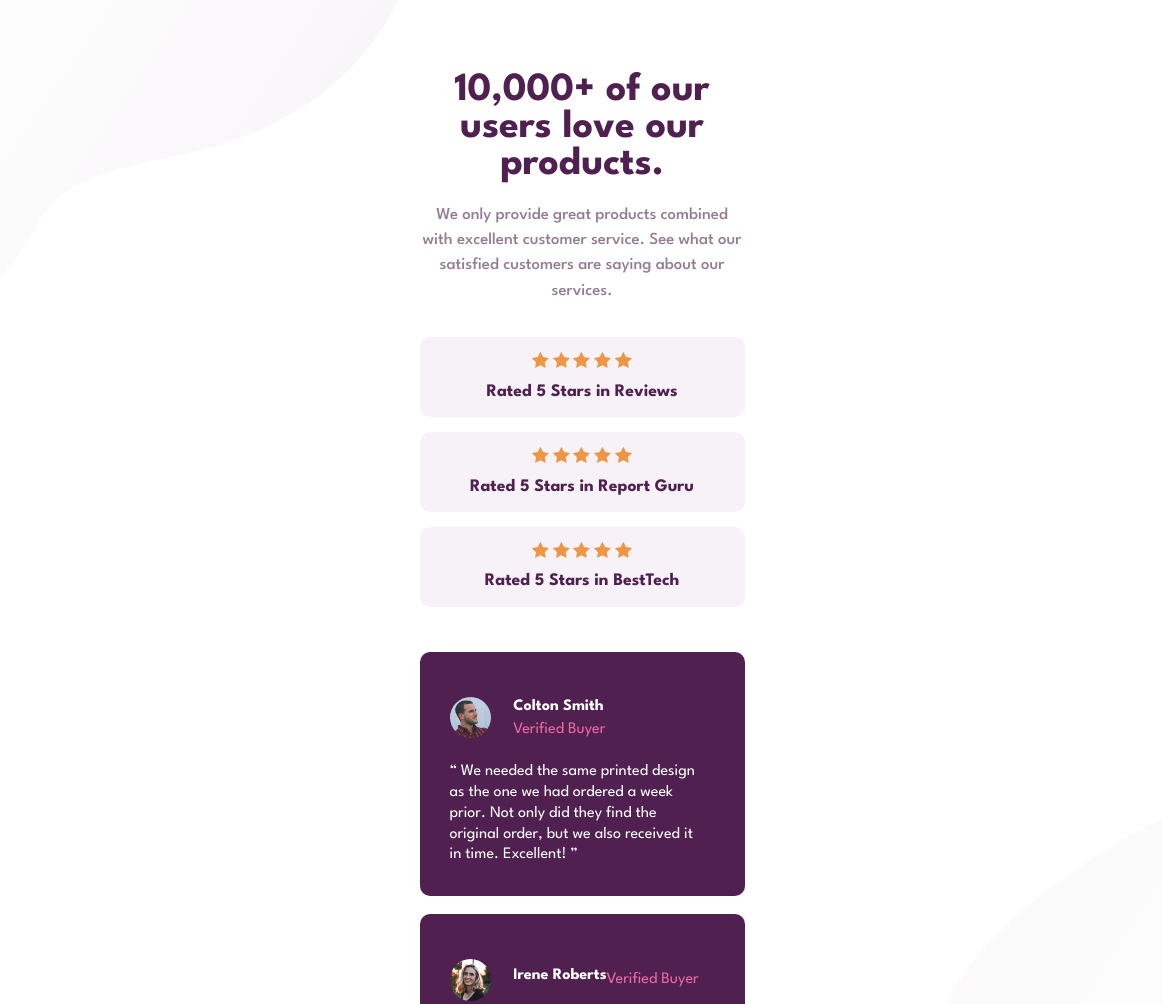
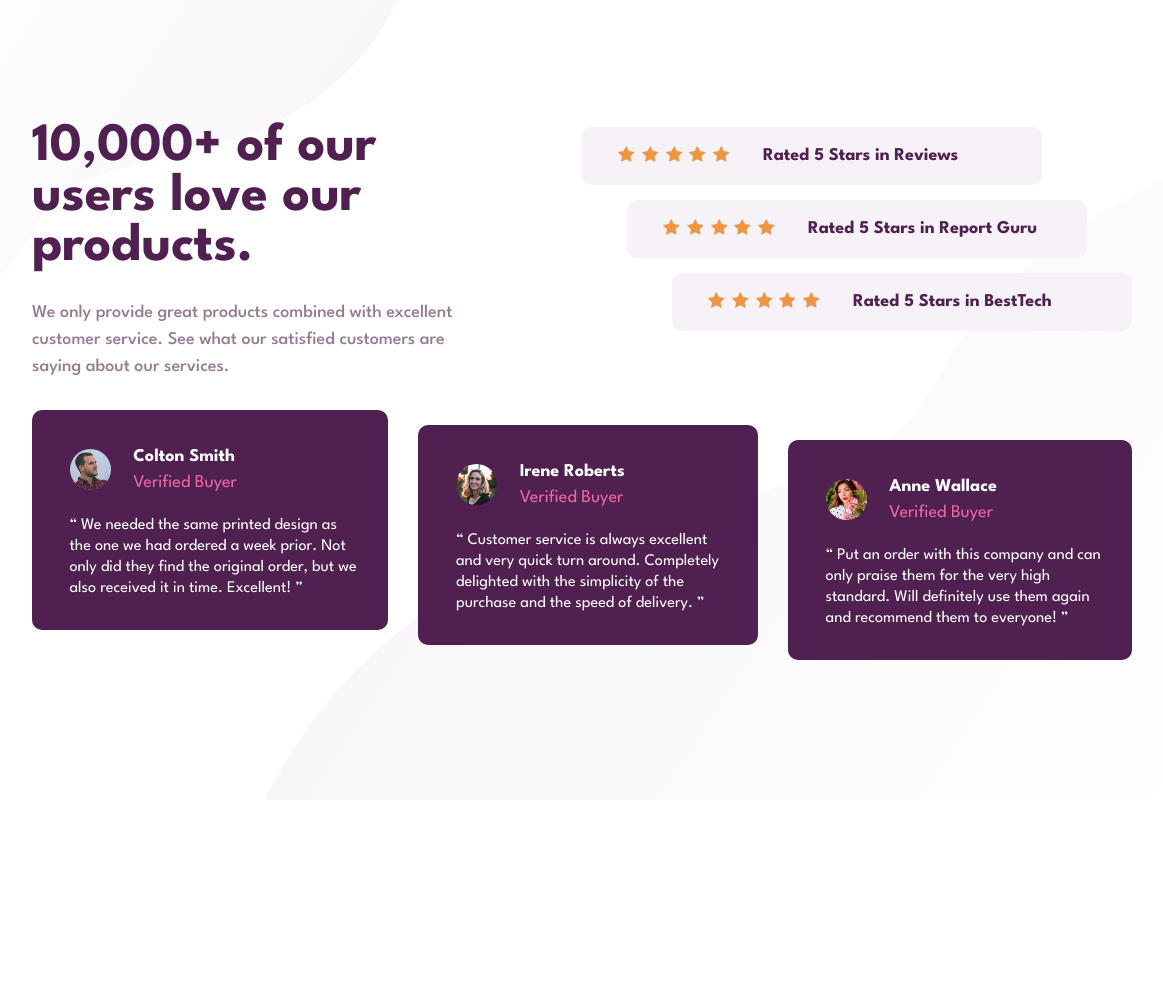
Before and after one commit to banece/social-proof-section, a plain HTML site: page index.html in a window 1536 px wide. Shown: the top 1004 px of the page, without its empty margins (186-1349 px from the left). After the commit the page ends 800 px from the top, so only its background shows below. Drawn offline with Linux system fonts and the light colour scheme.

Commit message:
last commit

```diff
--- a/index.html
+++ b/index.html
@@ -17,9 +17,7 @@
     <title>Frontend Mentor | Social proof section</title>
   </head>
   <body>
-    <div class="container">
     <article>
-
         <header>
           <h1>10,000+ of our users love our products.</h1>
           <p>
@@ -30,15 +28,35 @@
 
         <section class="rating">
           <section>
-            <div class="stars alt="5 star rating"></div>
+            <div class="stars">
+              <img src="./images/icon-star.svg"/>
+              <img src="./images/icon-star.svg"/>
+              <img src="./images/icon-star.svg"/>
+              <img src="./images/icon-star.svg"/>
+              <img src="./images/icon-star.svg"/>
+            </div>
             <p>Rated 5 Stars in Reviews</p>
           </section>
+
           <section>
-            <div class="stars alt="5 star rating"></div>
+            <div class="stars">
+              <img src="./images/icon-star.svg"/>
+              <img src="./images/icon-star.svg"/>
+              <img src="./images/icon-star.svg"/>
+              <img src="./images/icon-star.svg"/>
+              <img src="./images/icon-star.svg"/>
+            </div>
             <p>Rated 5 Stars in Report Guru</p>
           </section>
+
           <section>
-            <div class="stars" alt="5 star rating"></div>
+            <div class="stars">
+              <img src="./images/icon-star.svg"/>
+              <img src="./images/icon-star.svg"/>
+              <img src="./images/icon-star.svg"/>
+              <img src="./images/icon-star.svg"/>
+              <img src="./images/icon-star.svg"/>
+            </div>
             <p>Rated 5 Stars in BestTech</p>
           </section>
         </section>
@@ -59,8 +77,10 @@
 
           <div>
             <img src="./images/image-irene.jpg" alt="Image of Irene Roberts">
-            <h2>Irene Roberts</h2>
-            <h3>Verified Buyer</h3>
+            <hgroup>
+              <h2>Irene Roberts</h2>
+              <h3>Verified Buyer</h3>
+            </hgroup>
             <q>
               Customer service is always excellent and very quick turn around. Completely
               delighted with the simplicity of the purchase and the speed of delivery.
@@ -79,8 +99,6 @@
             </q>
           </div>
         </section>
-
     </article>
-  </div>
   </body>
 </html>
--- a/style.css
+++ b/style.css
@@ -49,14 +49,18 @@ header > p {
     color: var(--magenta-darkgrey);
     font-size: 1.05rem;
     font-weight: 500;
-    margin: 0 0.1em 2em 0.1em;
+    margin-bottom: 2em;
     text-align: center;
     line-height: 1.5;
 }
 
 .rating > section {
-    display: flex;
-    flex-direction: column;
+    display: grid;
+    grid-template-areas: "a"
+                         "b";
+    align-items: center;
+    justify-items: center;
+    column-gap: 1em;
     background-color: var(--magenta-lightgray);
     margin-bottom: 1em;
     padding-top: 1em;
@@ -69,18 +73,18 @@ header > p {
 }
 
 .stars {
-    display: block;
-    background-image: url(./images/icon-star.svg);
-    background-repeat: space;
-    padding-bottom: 1.5em;
-    margin: 0 7.5em;
+    grid-area: a;
 }
 
-.rating > section > p {
+.stars img {
+    margin-left: 0.2em;
+}
+
+.rating p {
+    grid-area: b;
     color: var(--magenta-dark);
     font-weight: 700;
     font-size: 1.1rem;
-    text-align: center;
     margin: 0.5em 0 1em 0;
 }
 
@@ -125,9 +129,101 @@ header > p {
     margin-top: 1.5em;
 }
 
-@media screen and (min-width: 970px) {
+@media screen and (min-width: 1440px) {
+    html {
+        font-size: 18px;
+    }
+
     body {
+        font-size: 15px;
         background-image: url(./images/bg-pattern-top-desktop.svg),
         url(./images/bg-pattern-bottom-desktop.svg);
         background-size: auto;
     }
+
+    article {
+        max-width: 1100px;
+        display: grid;
+        grid-template-areas: "a b"
+                             "c c";
+        align-items: center;
+        justify-items: end;
+    }
+
+    header {
+        grid-area: a;
+        width: 30em;
+        justify-self: start;
+    }
+
+    header > h1 {
+        text-align: left;
+        padding-right: 1em;
+        margin-top: 0em;
+        font-size: 3rem;
+    }
+
+    header > p {
+        text-align: left;
+        font-size: 1rem;
+        margin-bottom: 0em;
+    }
+
+    .rating {
+        grid-area: b;
+        display: flex;
+        flex-direction: column;
+        justify-content: center;
+        align-items: flex-end;
+        width: fit-content;
+    }
+
+    .rating > section {
+        grid-template-areas: "a b";
+        width: 460px;
+        padding: 1.3em 2.2em;
+        justify-content: start;
+    }
+
+    .rating p {
+        margin: 0;
+        margin-left: 1em;
+        font-size: 1rem;
+    }
+
+    .rating section:nth-of-type(1) {
+        margin-right: 6em;
+    }
+
+    .rating section:nth-of-type(2) {
+        margin-right: 3em;
+    }
+
+    .stars {
+        width: max-content;
+    }
+
+    .reviews {
+        grid-area: c;
+        display: flex;
+        flex-direction: row;
+        column-gap: 2em;
+        align-items: center;
+    }
+
+    .reviews > div {
+        padding: 2.5em 1.8em 2em 2.5em;
+    }
+
+    .reviews > div:nth-last-of-type(2) {
+        margin-top: 2em;
+    }
+
+    .reviews > div:nth-last-of-type(1) {
+        margin-top: 4em;
+    }
+
+    .reviews q {
+        font-size: 0.9rem;
+    }
+}
```
